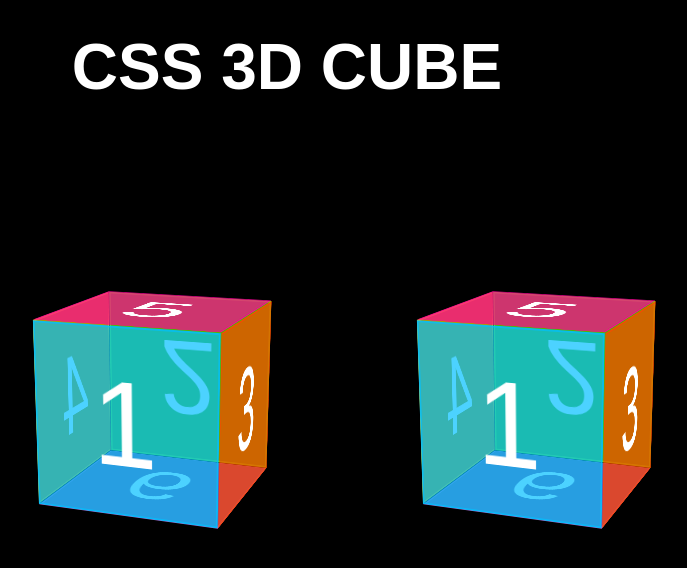
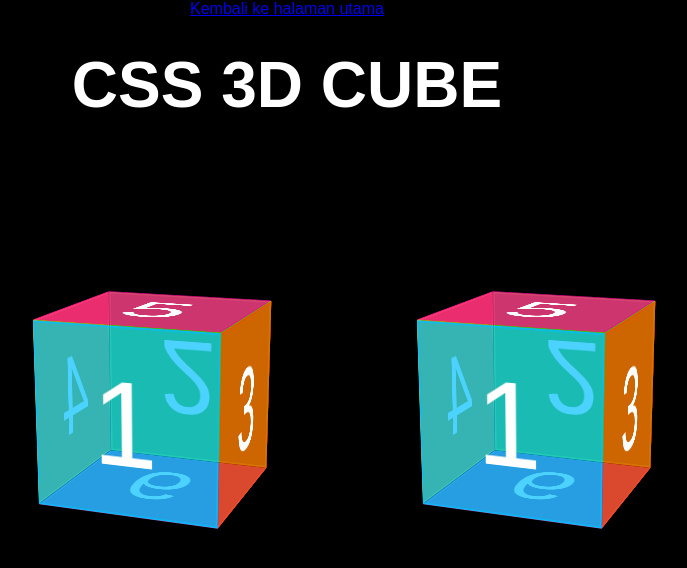
Before and after one commit to satriaade/ujicobakubus, a plain HTML site: page index.html in a window 1280 px wide. Shown: the whole page, without its empty margins (353-1040 px from the left). Drawn offline with Linux system fonts and the light colour scheme.

Commit message:
commit link

```diff
--- a/index.html
+++ b/index.html
@@ -6,6 +6,7 @@
 	<link rel="stylesheet" type="text/css" href="stylecuberight.css">
 </head>
 <body>
+  <a href="https://satriaade.github.io/">Kembali ke halaman utama</a>
 	<h1>CSS 3D CUBE</h1>
 
 <section class="container">
```
